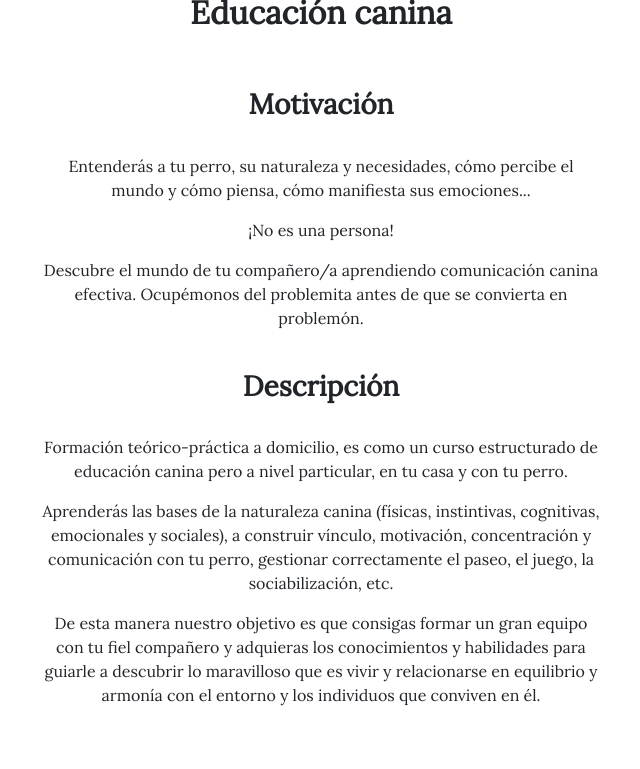
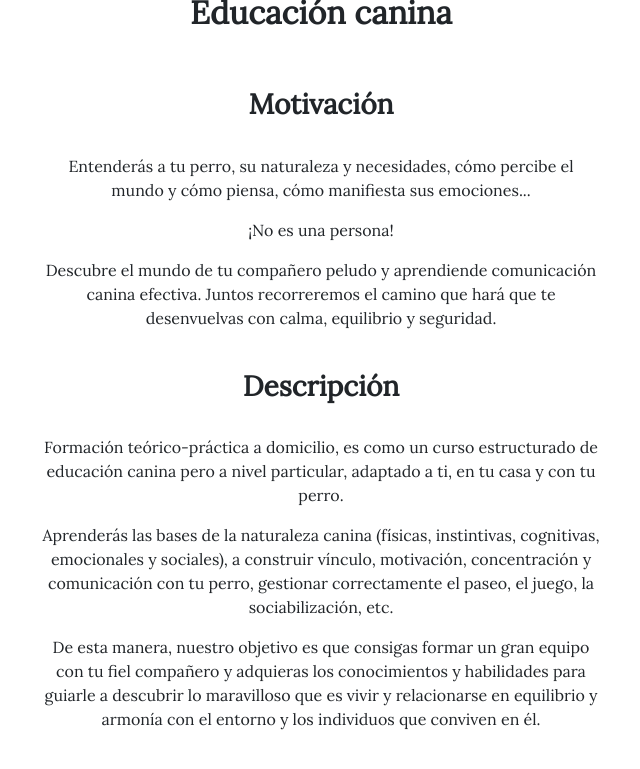
Before and after one commit to armonizadogs/armonizadogs.github.io, a Jekyll site: the page built from pages/servicios-profesionales.md, in a window 1280 px wide and 900 px high, scrolled down 551 px. Shown: the top 769 px of the window, without its empty margins (319-959 px from the left). Built offline with Jekyll 4.4.1, drawn with Linux system fonts in a browser that asks for light colours; some web fonts are replaced.

Commit message:
Corregir erratas. Añadir servicios de asesoría y paseos

```diff
--- a/pages/servicios-profesionales.md
+++ b/pages/servicios-profesionales.md
@@ -29,19 +29,20 @@
 ¡No es una persona!
                 </p>
                 <p>
-Descubre el mundo de tu compañero/a aprendiendo comunicación canina efectiva. Ocupémonos del problemita antes de que se convierta en problemón.
+Descubre el mundo de tu compañero peludo y aprendiende comunicación canina efectiva.
+Juntos recorreremos el camino que hará que te desenvuelvas con calma, equilibrio y seguridad.
                 </p>
                 <br>
                 <h3>Descripción</h3>
                 <br>
                 <p>
-Formación teórico-práctica a domicilio, es como un curso estructurado de educación canina pero a nivel particular, en tu casa y con tu perro.
+Formación teórico-práctica a domicilio, es como un curso estructurado de educación canina pero a nivel particular, adaptado a ti, en tu casa y con tu perro.
                 </p>
                 <p>
 Aprenderás las bases de la naturaleza canina (físicas, instintivas, cognitivas, emocionales y sociales), a construir vínculo, motivación, concentración y comunicación con tu perro, gestionar correctamente el paseo, el juego, la sociabilización, etc.
                 </p>
                 <p>
-De esta manera nuestro objetivo es que consigas formar un gran equipo con tu fiel compañero y adquieras los conocimientos y habilidades para guiarle a descubrir lo maravilloso que es vivir y relacionarse en equilibrio y armonía con el entorno y los individuos que conviven en él.
+De esta manera, nuestro objetivo es que consigas formar un gran equipo con tu fiel compañero y adquieras los conocimientos y habilidades para guiarle a descubrir lo maravilloso que es vivir y relacionarse en equilibrio y armonía con el entorno y los individuos que conviven en él.
                 </p>
         </div>
     <div class="slide" id="service-b">
@@ -91,7 +92,7 @@
 protagonistas de la terapia y el manejo del perro.
 Sin estos dos ingredientes la rehabilitación real y completa es imposible.
                 </p>
-                <br>
+                <br><br>
                 <br>
 <p style="text-align: left;">
 Dicho esto, este servicio se compone de 4 fases:
@@ -107,7 +108,80 @@
 - Terapia: aplicación y desarrollo de la terapia para la modificación de las conductas no deseadas.
                 </p>
     </div>
+    <div class="slide" id="service-d">
+        <h2>Asesoría</h2>
+                <br><br>
+                <h3>Motivación</h3>
+                <br>
+                <p>
+Para situaciones concretas o puntuales y adiestramiento específico.
+                </p>
+                <br>
+                <h3>Descripción</h3>
+                <br>
+                <p>
+Estudio, orientación, entrenamiento y seguimiento para situaciones concretas o puntuales y
+adiestramiento específico.
+                </p>
+                <p>
+Modalidad <b>presencial y en línea</b>.
+                </p>
+                <p>
+Aunque siempre es preferible una intervención integral y estructurada,
+en ocasiones por falta de tiempo, disponibilidad u otros recursos o bien porque no es realmente necesario, se requieren intervenciones concretas,
+puntuales o aisladas para situaciones específicas o encaminadas a un adiestramiento determinado.
+                </p>
+                <p>
+Si bien la modalidad en línea no es la mejor opción, en el mundo actual el tiempo y la disponibilidad así como la distancia geográfica pueden ser un gran impedimento para un servicio presencial.
+Por ello ofrecemos una opción en línea lo más parecida posible a lo que haríamos en persona.
+                </p>
+    </div>
+    <div class="slide" id="service-e">
+        <h2>Paseos de calidad</h2>
+                <br><br>
+                <h3>Motivación</h3>
+                <br>
+                <p>
+Por si te falta tiempo.
+                </p>
+                <br>
+                <h3>Descripción</h3>
+                <br>
+                <p>
+<h4>¿Qué es un paseo de calidad?</h4>
+                </p>
+                <p>
+Buena gestión de la salida de casa, gestión de roles, espacios y tiempos.
+                </p>
+                <p>
+Buen manejo de correa (no tirones, distensión), guía (instinto gregario) y comunicación.
+                </p>
+                <p>
+Paseo equilibrado, límites y gestión del espacio y los estímulos.
+                </p>
+                <p>
+Buscar experiencias positivas y evitar negativas. Siempre sin <b>alertar, tensar o
+estresar</b> al perro.
+                </p>
+                <p>
+Ejercicio físico adecuado a cada perro.
+                </p>
+                <p>
+Entrenamiento cognitivo (motivación, obediencia, trucos, resolución de problemas)
+                </p>
+                <p>
+Gestión emocional (referencia de calma, frustración, estrés, control-autocontrol).
+                </p>
+                <p>
+Juego ordenado, distensión y esparcimiento, olfato.
+                </p>
+                <p>
+Correcta socialización/sociabilización, relaciones sanas con el entorno y otros
+individuos, juegos con otros perros (evitar perros desequilibrados).
+                </p>
+    </div>
   </div>
+</div>
 
 <!-- Carousel HTML -->
 <div class="carousel">
@@ -120,6 +194,8 @@
     <span class="indicator" onclick="showSlide(0)"></span>
     <span class="indicator" onclick="showSlide(1)"></span>
     <span class="indicator" onclick="showSlide(2)"></span>
+    <span class="indicator" onclick="showSlide(3)"></span>
+    <span class="indicator" onclick="showSlide(3)"></span>
   </div>
 
   <!-- Navigation buttons -->
```
Also changed, not shown: other parts of pages/servicios-profesionales.md (+3 -1 lines), pages/idea.md (+2 -2 lines), _posts/2024-12-10-por-una-integración-canina-justa-y-digna-en-nuestra-sociedad.md (renamed from _posts/2024-12-10-Por-una-integración-canina-justa-y-digna-en-nuestra-sociedad.md), 7 other files.
